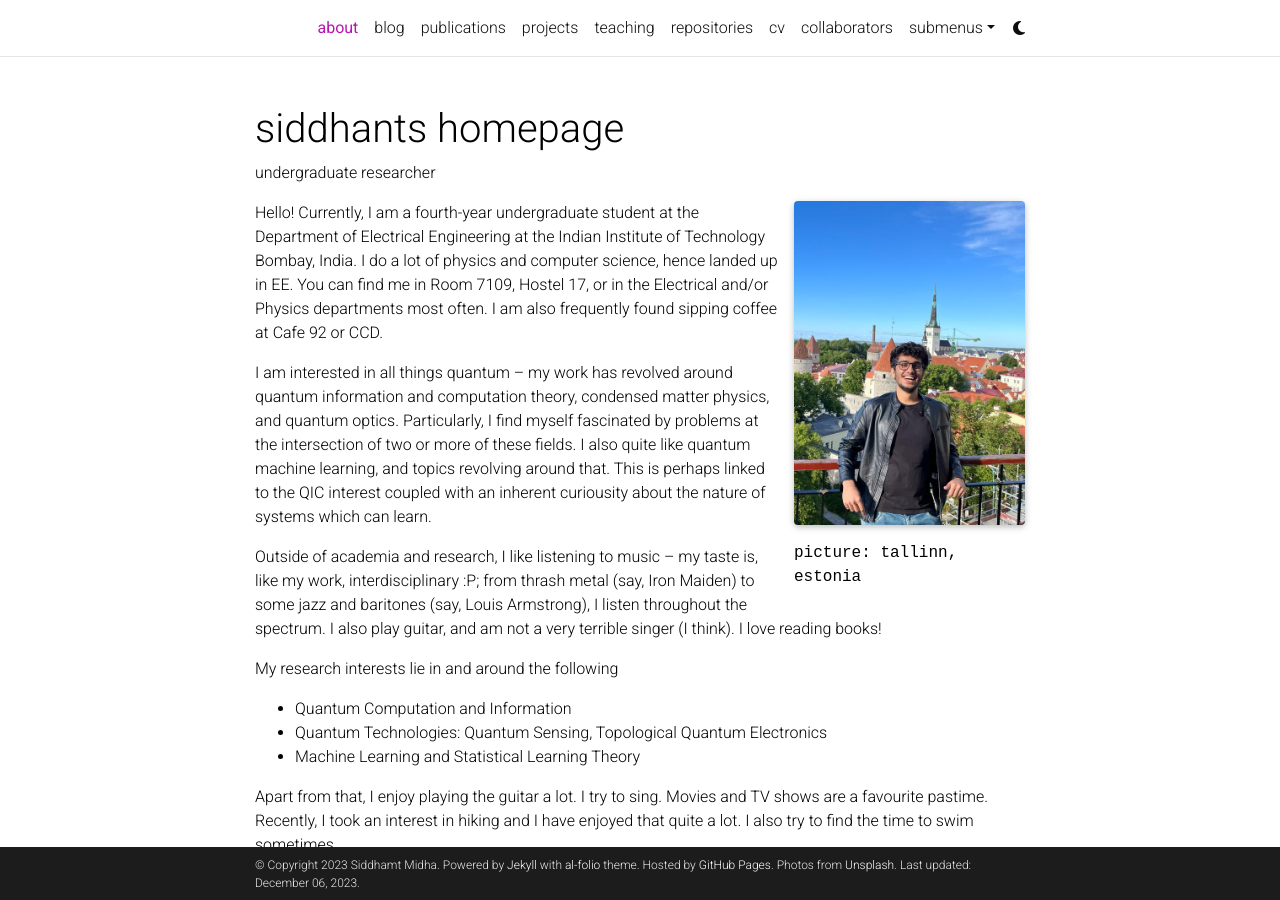
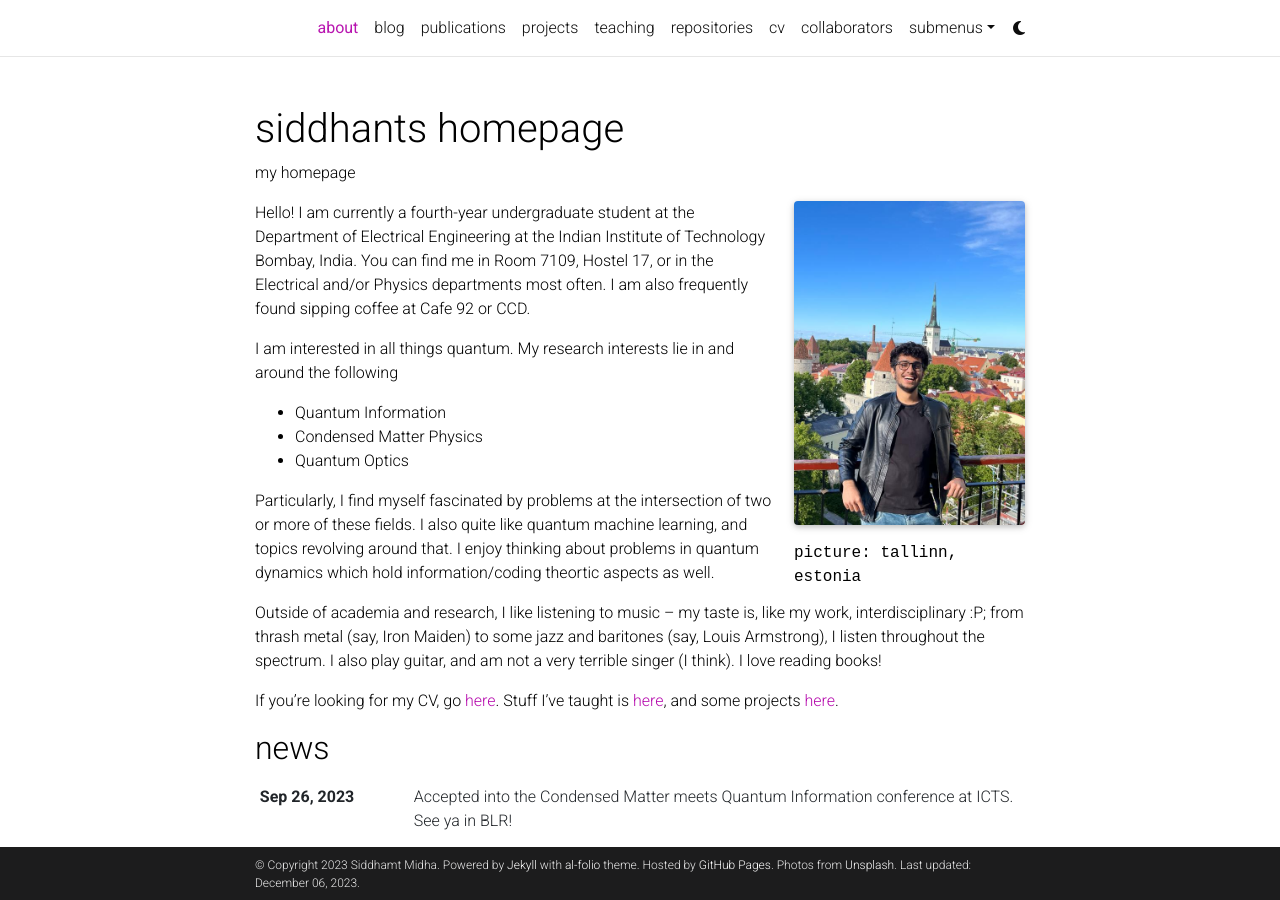
Before and after one commit to siddhant-midha/siddhant-midha.github.io, a Jekyll site: the page built from _pages/about.md, in a window 1280 px wide and 900 px high. Built offline with Jekyll 4.4.1, drawn with Linux system fonts in a browser that asks for light colours; full-size pictures stand in for the smaller copies a plugin makes; some web fonts are replaced; comment, search, counter and statistics services are not loaded; a style sheet for code colours, icons or effects is not loaded.

Commit message:
Update about.md

```diff
--- a/_pages/about.md
+++ b/_pages/about.md
@@ -2,7 +2,7 @@
 layout: about
 title: about
 permalink: /
-subtitle: undergraduate researcher
+subtitle: my homepage
 
 profile:
   align: right
@@ -17,20 +17,19 @@
 social: true  # includes social icons at the bottom of the page
 ---
 
-Hello! Currently, I am a fourth-year undergraduate student at the Department of Electrical Engineering at the Indian Institute of Technology Bombay, India. I do a lot of physics and computer science, hence landed up in EE. You can find me in Room 7109, Hostel 17, or in the Electrical and/or Physics departments most often. I am also frequently found sipping coffee at Cafe 92 or CCD.
+Hello! I am currently a fourth-year undergraduate student at the Department of Electrical Engineering at the Indian Institute of Technology Bombay, India. You can find me in Room 7109, Hostel 17, or in the Electrical and/or Physics departments most often. I am also frequently found sipping coffee at Cafe 92 or CCD.
 
-I am interested in all things quantum -- my work has revolved around quantum information and computation theory, condensed matter physics, and quantum optics. Particularly, I find myself fascinated by problems at the intersection of two or more of these fields. I also quite like quantum machine learning, and topics revolving around that. This is perhaps linked to the QIC interest coupled with an inherent curiousity about the nature of systems which can learn.
+
+I am interested in all things quantum. My research interests lie in and around the following
+
+- Quantum Information
+- Condensed Matter Physics
+- Quantum Optics
+
+Particularly, I find myself fascinated by problems at the intersection of two or more of these fields. I also quite like quantum machine learning, and topics revolving around that. I enjoy thinking about problems in quantum dynamics which hold information/coding theortic aspects as well.
 
 Outside of academia and research, I like listening to music -- my taste is, like my work, interdisciplinary :P; from thrash metal (say, Iron Maiden) to some jazz and baritones (say, Louis Armstrong), I listen throughout the spectrum. I also play guitar, and am not a very terrible singer (I think). I love reading books!
 
 
-My research interests lie in and around the following
-
-- Quantum Computation and Information
-- Quantum Technologies: Quantum Sensing, Topological Quantum Electronics
-- Machine Learning and Statistical Learning Theory
-
-Apart from that, I enjoy playing the guitar a lot. I try to sing. Movies and TV shows are a favourite pastime. Recently, I took an interest in hiking and I have enjoyed that quite a lot. I also try to find the time to swim sometimes.
-
 
 If you're looking for my CV, go [here](https://siddhant-midha.github.io/assets/pdf/cv.pdf). Stuff I've taught is [here](https://siddhant-midha.github.io/teaching/), and some projects [here](https://siddhant-midha.github.io/projects/).
```
